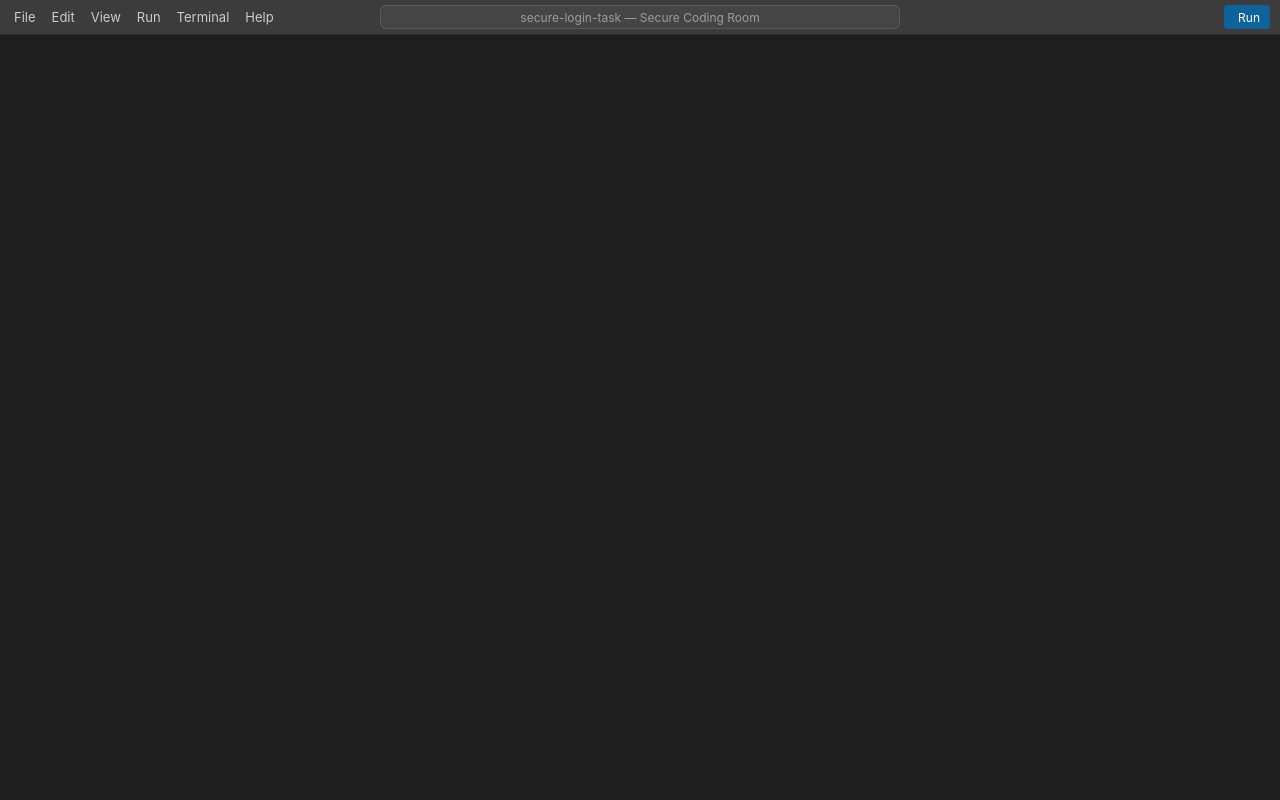
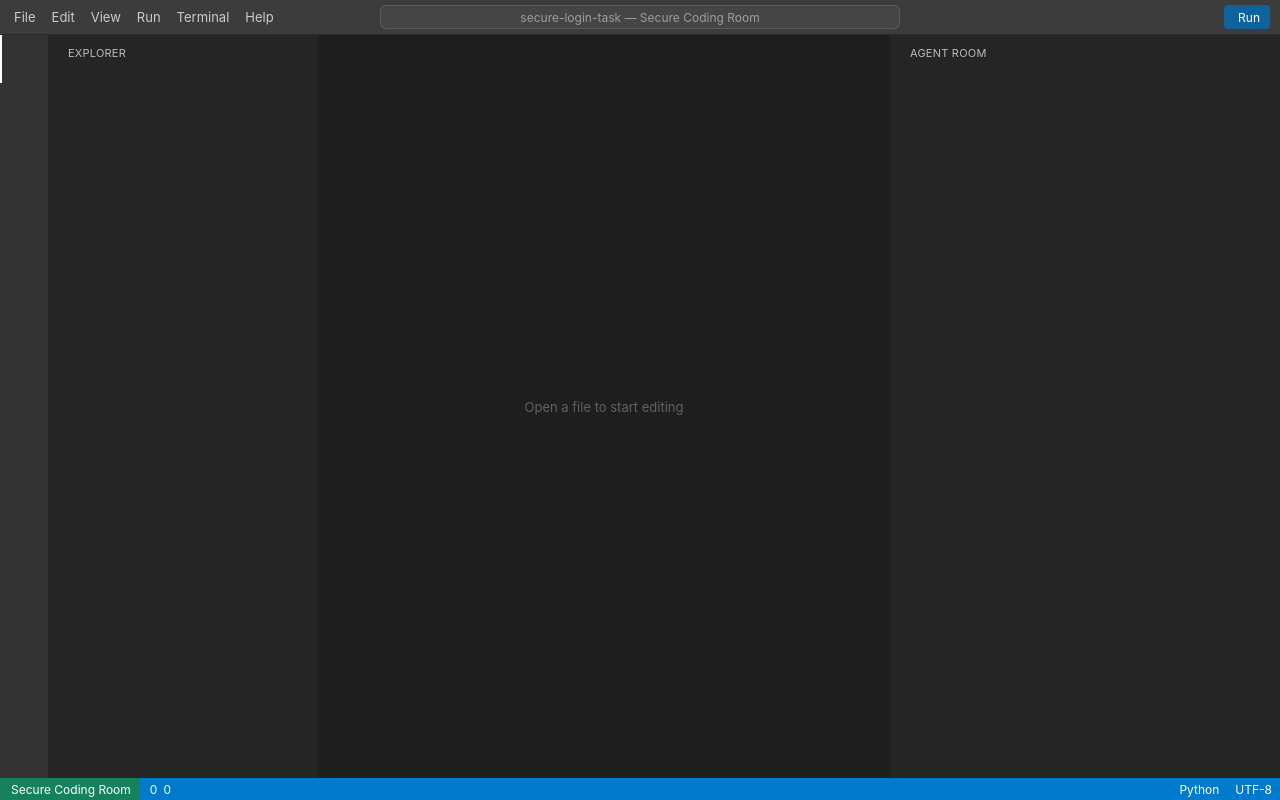
Before and after one commit to Ibrahimhabeeb/HUMAN-MULTIAGENT-FRONTEND, a React (Vite) app: page / in a window 1280 px wide. Built offline with nearby package versions, Linux system fonts and the light colour scheme; some icons are missing.

Commit message:
added activity and status bar

```diff
--- a/src/App.tsx
+++ b/src/App.tsx
@@ -29,10 +29,77 @@ function TitleBar() {
   )
 }
 
+// The strip of big icons down the far left.
+function ActivityBar() {
+  return (
+    <nav className="activity-bar">
+      <button className="activity-item active" title="Explorer">
+        <Codicon name="files" />
+      </button>
+      <button className="activity-item" title="Shared Security State">
+        <Codicon name="shield" />
+      </button>
+      <button className="activity-item" title="Agent Room">
+        <Codicon name="comment-discussion" />
+      </button>
+    </nav>
+  )
+}
+
+// The blue bar along the bottom.
+function StatusBar() {
+  return (
+    <footer className="statusbar">
+      <div className="status-left">
+        <span className="status-item remote">
+          <Codicon name="shield" /> Secure Coding Room
+        </span>
+        <span className="status-item">
+          <Codicon name="error" /> 0 <Codicon name="warning" /> 0
+        </span>
+      </div>
+      <div className="status-right">
+        <span className="status-item">Python</span>
+        <span className="status-item">UTF-8</span>
+      </div>
+    </footer>
+  )
+}
+
 export default function App() {
   return (
     <div className="workbench">
       <TitleBar />
+
+      {/* Everything between the title bar and the status bar, side by side */}
+      <div className="workbench-main">
+        <ActivityBar />
+
+        {/* Sidebar: fixed width for now (drag-to-resize comes later) */}
+        <div className="sidebar" style={{ width: 270 }}>
+          <div className="sidebar-view">
+            <div className="sidebar-title">
+              <span>Explorer</span>
+            </div>
+          </div>
+        </div>
+
+        {/* Editor area: flex: 1 makes it take all the space that's left */}
+        <div className="editor-area" style={{ flex: 1 }}>
+          <div className="watermark">Open a file to start editing</div>
+        </div>
+
+        {/* Chat column on the right */}
+        <div className="chat-panel" style={{ width: 390 }}>
+          <div className="agent-chat">
+            <div className="sidebar-title">
+              <span>Agent Room</span>
+            </div>
+          </div>
+        </div>
+      </div>
+
+      <StatusBar />
     </div>
   )
 }
```
